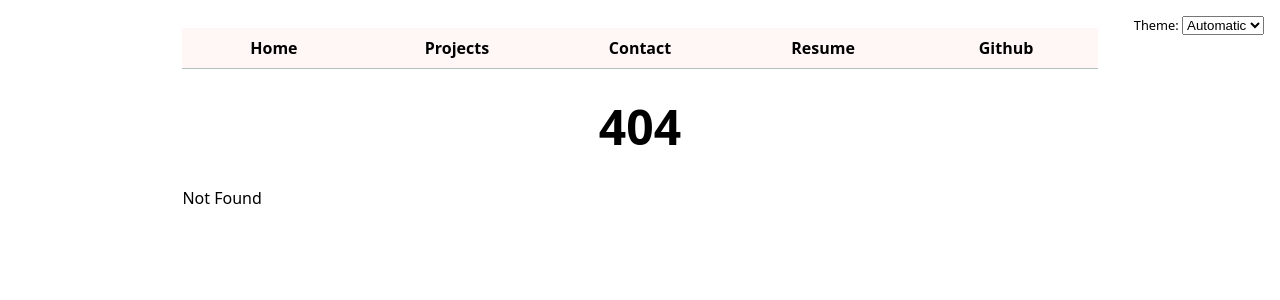
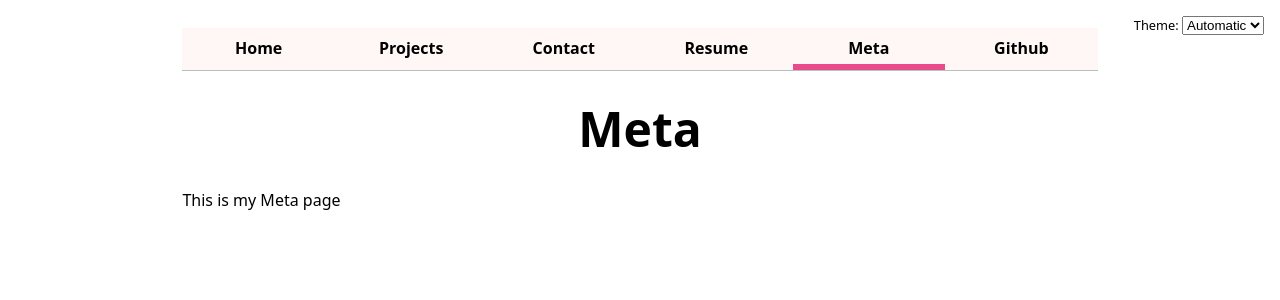
Before and after one commit to nshor47/my-portfolio, a SvelteKit app: page /meta in a window 1280 px wide. Before the commit this address had no page. Shown: the top 300 px of the page. Built offline with nearby package versions, Linux system fonts and the light colour scheme.

Commit message:
Lab 7 Step 0

```diff
--- a/package.json
+++ b/package.json
@@ -4,6 +4,7 @@
 	"private": true,
 	"scripts": {
 		"dev": "vite dev",
+		"prebuild": "npx elocuent -d static,src -o static/loc.csv",
 		"build": "vite build",
 		"preview": "vite preview"
 	},
@@ -12,6 +13,7 @@
 		"@sveltejs/adapter-static": "^3.0.5",
 		"@sveltejs/kit": "^2.0.0",
 		"@sveltejs/vite-plugin-svelte": "^3.0.0",
+		"elocuent": "^0.0.3",
 		"svelte": "^5.0.0-next.269",
 		"vite": "^5.0.3"
 	},
--- a/src/routes/+layout.svelte
+++ b/src/routes/+layout.svelte
@@ -35,6 +35,7 @@
         {url: './projects', title: 'Projects' },
         {url: './contact', title:'Contact' },
         {url: './resume', title: 'Resume'},
+        {url: './meta', title: 'Meta'},
         {url: 'https://github.com/nshor47', title:'Github', target: '_blank'}
     ];
 </script>
--- /dev/null
+++ b/src/routes/meta/+page.svelte
@@ -0,0 +1,2 @@
+<h1>Meta</h1>
+<p>This is my Meta page</p>
```
Also changed, not shown: 2 other files (tests, documents, lock files or other folders).
